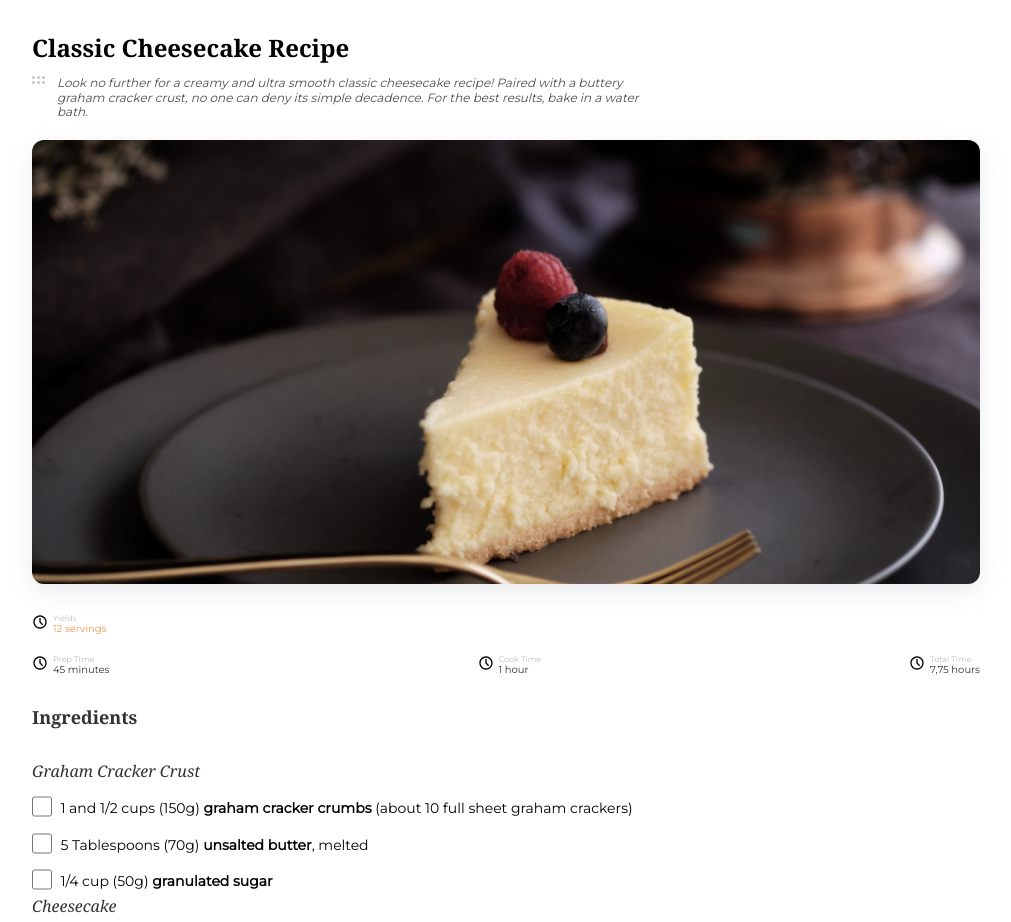
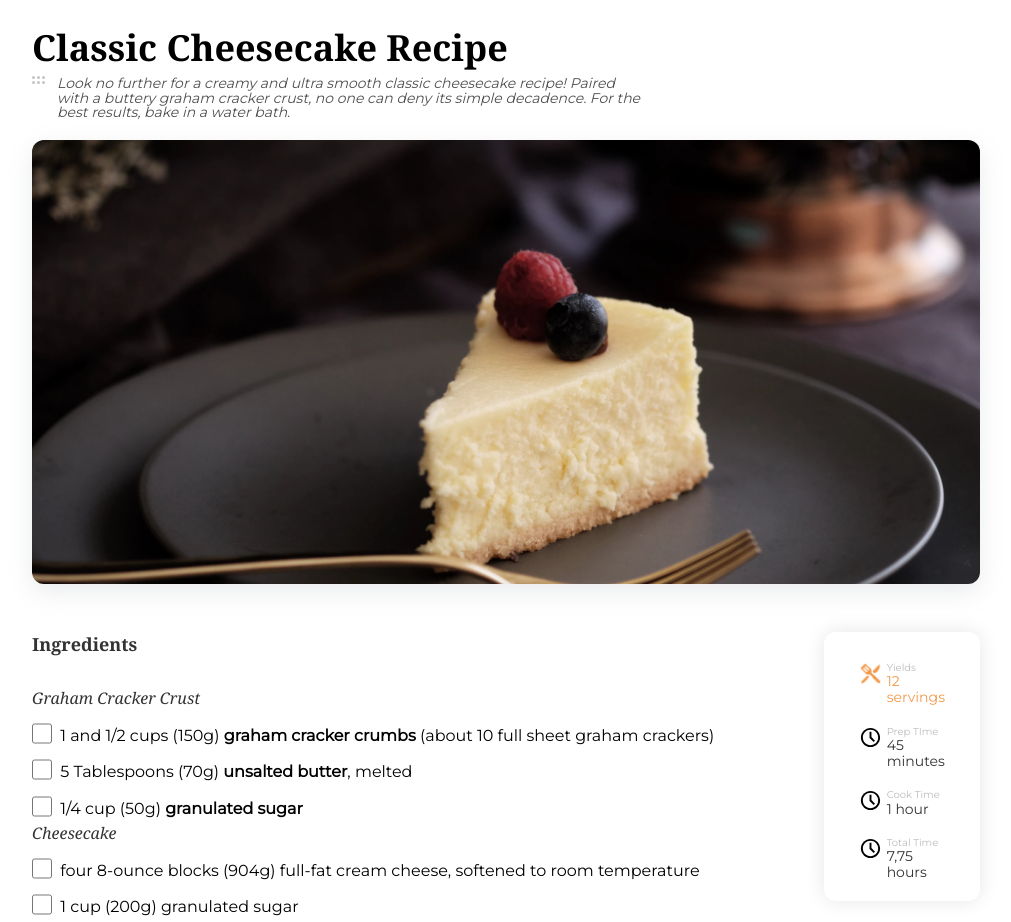
Before and after one commit to Manuel-2/CheeseCake-Recipe, a plain HTML site: page index.html in a window 1280 px wide. Shown: the top 922 px of the page, without its empty margins (134-1145 px from the left). Drawn offline with Linux system fonts and the light colour scheme.

Commit message:
Ahora la página es responsiva

```diff
--- a/index.html
+++ b/index.html
@@ -29,7 +29,7 @@
   <main class="main">
     <section class="info">
       <div class="info__yields">
-        <img src="./src/Icons/clock.svg" alt="icon" class="icon" />
+        <img src="./src/Icons/fork&knifeIcon.png" alt="icon" class="icon" />
         <div class="info__yields-text">
           <p class="info__yields-text-title">Yields</p>
           <p class="info__yields-text-value">12 servings</p>
--- a/styles/style.css
+++ b/styles/style.css
@@ -28,7 +28,9 @@ body{
     font-family: Georgia, 'Times New Roman', Times, serif;
 }
 
-
+header{
+    margin-bottom: 48px;
+}
 
 .header__title{
     margin: 0;
@@ -75,12 +77,12 @@ body{
 }
 
 .info{
-    margin: 30px 0;
+    margin-bottom: 30px;
 }
 
 .icon{
-    width: 16px;
-    height: 16px;
+    width: 23px;
+    height: 23px;
     margin-right: 5px;
 }
 
@@ -225,3 +227,55 @@ body{
 .footer__autor a{
     color: var(--gray1-color);
 }
+
+@media (min-width: 768px){
+    .header__title{
+        font-size: 36px;
+    }
+    .header__text{
+        font-size: 1.4rem;
+    }
+    .material-list__text{
+        font-size: 1.6rem;
+    }
+
+    .main{
+        display: flex;
+        flex-direction: row-reverse;
+    }
+
+    .info{
+        box-shadow: 0px 0px 20px rgba(0, 0, 0, 0.1);
+        border-radius: 12px;
+        height: fit-content;
+        max-height: 367px;
+        padding: 30px 35px 0 35px;
+        margin-left: 70px;
+        width: 216px;
+    }
+    .info__times{
+        flex-direction: column;
+    }
+
+    .info__time-item{
+        margin-bottom: 20px;
+    }
+
+    .info__yields-text-title{
+        font-size: 1rem;
+    }
+
+    .info__yields-text-value{
+        font-size: 1.4rem;
+    }
+
+    .info__time-text-title{
+        /* 10 rem*/
+        font-size: 1rem;
+    }
+
+    .info__time-text-value{
+        /*14 */
+        font-size: 1.4rem;
+    }
+}
```
Also changed, not shown: src/Icons/fork&knifeIcon.png (added).
